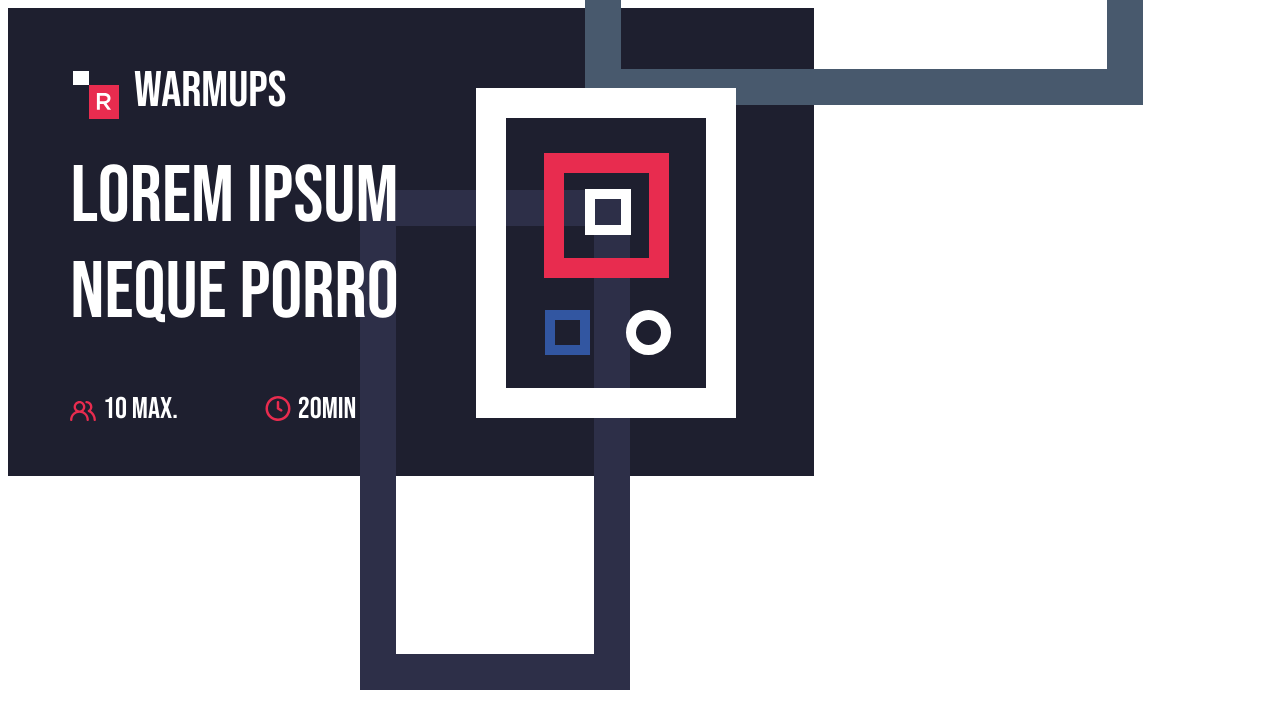
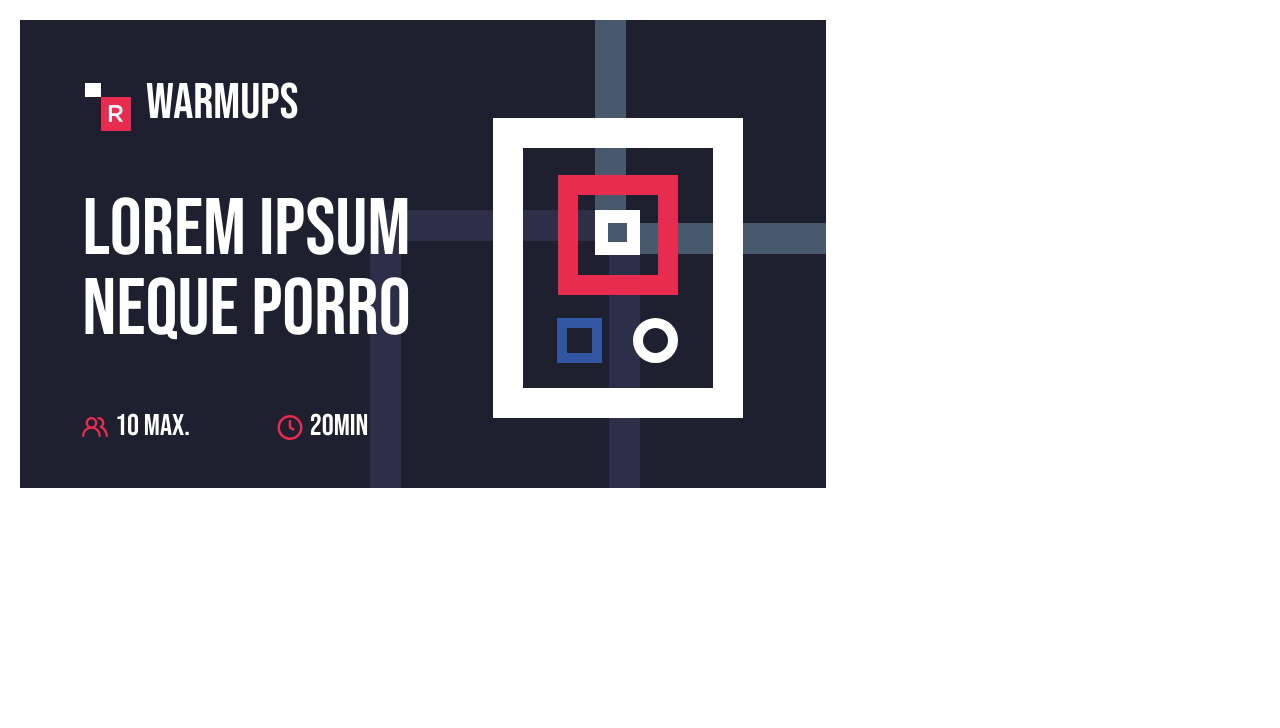
Before and after one commit to 0xRudy/CSS-Week2-Assignment, a plain HTML site: page index.html in a window 1280 px wide. Drawn offline with Linux system fonts and the light colour scheme.

Commit message:
edited and brushed up

```diff
--- a/index.html
+++ b/index.html
@@ -8,7 +8,8 @@
         <title>Banner</title>
     </head>
     <body>
-        <main>
+        <main class="container">
+            <div class = "boxdown"></div>
             <section class="container-left">
 
                 <div class="main-heading">
@@ -64,7 +65,6 @@
 
             <section class="container-right">
                 <!-- <p>right container</p> -->
-                <div class = "boxdown"></div>
                 <div class = "boxup"></div>
                 <div class="sidebar">
 
--- a/style.css
+++ b/style.css
@@ -1,4 +1,7 @@
 * {
+    margin: 0;
+    padding: 0;
+    box-sizing: border-box;
     font-weight: 400;
     font-family: 'Bebas Neue';
     font-style: normal;
@@ -6,6 +9,7 @@
 }
 
 main {
+    margin: 20px;
     display: flex;
     flex-direction: row;
     flex-wrap: nowrap;
@@ -13,8 +17,13 @@ main {
 
     background: #1E1F2F;
     height: 468px;
-    width: 806px;
+    max-width: 806px;
 
+}
+
+.container {
+    position: relative;
+    overflow: hidden;
 }
 
 .boxdown {
@@ -23,30 +32,24 @@ main {
     /* z-index: -1; */
     width: 270px;
     height: 500px;
-    left: 360px;
+    left: 350px;
     top: 190px;
-    border: 36px solid #2D2F48;
-}
-
-.boxup {
-    box-sizing: border-box;
-    position: absolute;
-    width: 558px;
-    height: 644px;
-    left: 585px;
-    bottom: 695px;
-    border: 36px solid #48596D;
+    border: 31px solid #2D2F48;
 }
 
 .container-left,.container-right {
     /* background-color: aquamarine; */
-    /* display: flex;
-    flex-direction: column; */
-    float: left;
-    width: 50%;
+    display: flex;
+    flex-direction: column;
+    flex-basis: 50%;
+    /* float: left;
+    width: 50%; */
     /* flex-grow: 1; */
     text-align: center;
+}
 
+.container-left {
+    justify-content: space-between;
 }
 
 .main-heading {
@@ -105,26 +108,28 @@ h6 {
     /* flex-grow: 1; not available due to parent not having display*/
     position: relative;
     z-index: 1;
+    line-height: 1;
+    left: 25px;
+    bottom: 15px;
 }
 
 .content-box {
     /* background-color: purple; */
 }
 
-h2 {
+.content-box h2 {
     font-size:  80px;
-    margin-left: 50px;
-    margin-bottom: 30px;
-    margin-top: 30px;
+    margin-top: 20px 0 30px 50px;
 }
 
 .main-footer {
     /* background-color: green; */
     /* flex-grow: 1; */
     display: flex;
-    bottom: 10px;
+    bottom: 30px;
     left: 10px;
     position: relative;
+    height: 50px;
 }
 
 h3 {
@@ -140,7 +145,7 @@ h3 {
 
 #profile {
     margin-left: 60px;
-    margin-top: 40px;
+    margin-top: 9px;
     width: 40px;
     height: 20px;
 }
@@ -151,44 +156,58 @@ h3 {
 }
 
 #time {
-    margin-top: 35px;
+    margin-top: 7px;
     width: 40px;
     height: 25px;
 }
 .container-right {
     text-align: center;
+    position: relative;
+    overflow: hidden;
+}
+
+.boxup {
+    box-sizing: border-box;
+    position: absolute;
+    width: 558px;
+    height: 644px;
+    left: 172px;
+    bottom: 234px;
+    border: 31px solid #48596D;
 }
 
 .sidebar {
     /* background-color: #E82C4F; */
     border: 30px solid white;
-    margin: 80px 75px 76px 65px;
-    width: 200px;
-    height: 270px;
-    position: relative;
+    /* margin: 80px 75px 76px 65px; */
+    width: 250px;
+    height: 300px;
+    position: absolute;
     z-index: 1;
     display: flex;
     flex-direction: column;
     justify-content: space-evenly;
     align-items: center;
+    top: 98px;
+    left: 70px;
 }
 
 .sidebar-main {
     border: 20px solid #E82C4F;
     position: relative;
-    width: 85px;
-    height: 85px;
+    width: 120px;
+    height: 120px;
     top: 2px;
     /* bottom: 10px; */
 }
 
 .sidebar-main-content {
-    border: 10px solid white;
+    border: 13px solid white;
     position: relative;
-    width: 26px;
-    height: 26px;
-    left: 21px;
-    top: 16px;
+    width: 45px;
+    height: 45px;
+    left: 17px;
+    top: 15px;
 }
 
 .sidebar-footer {
@@ -199,17 +218,17 @@ h3 {
 
 .sidebar-footer-left {
     position: relative;
-    border:10px solid #3256A1;
-    height: 25px;
-    width: 25px;
+    border: 10px solid #3256A1;
+    height: 45px;
+    width: 45px;
     right: 16px;
 }
 
 .sidebar-footer-right {
-    border:10px solid white;
-    height: 25px;
-    width: 25px;
+    border: 10px solid white;
+    height: 45px;
+    width: 45px;
     border-radius: 50%;
     position: relative;
-    left: 20px;
+    left: 15px;
 }
```
Also changed, not shown: image/Final Banner.png (added).
